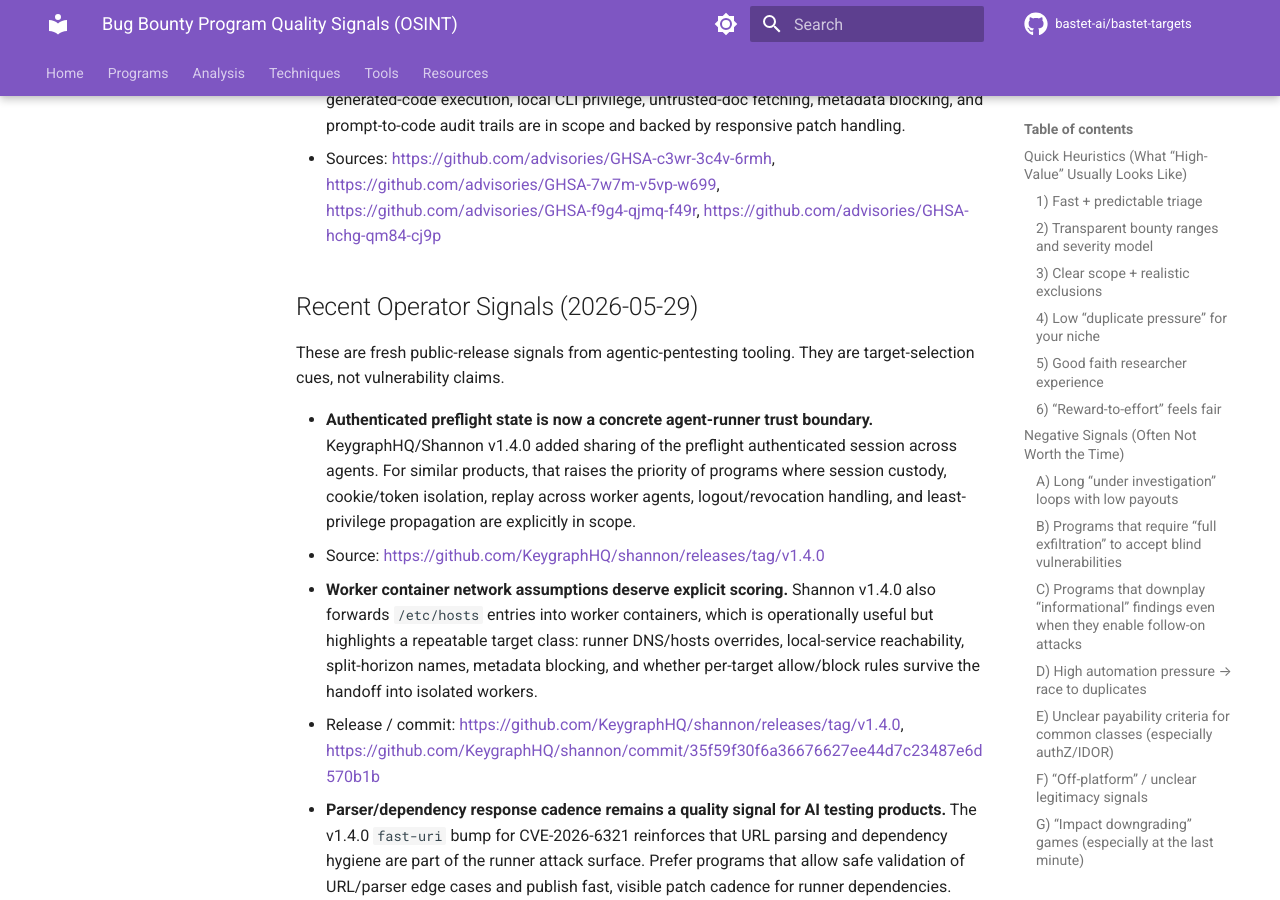
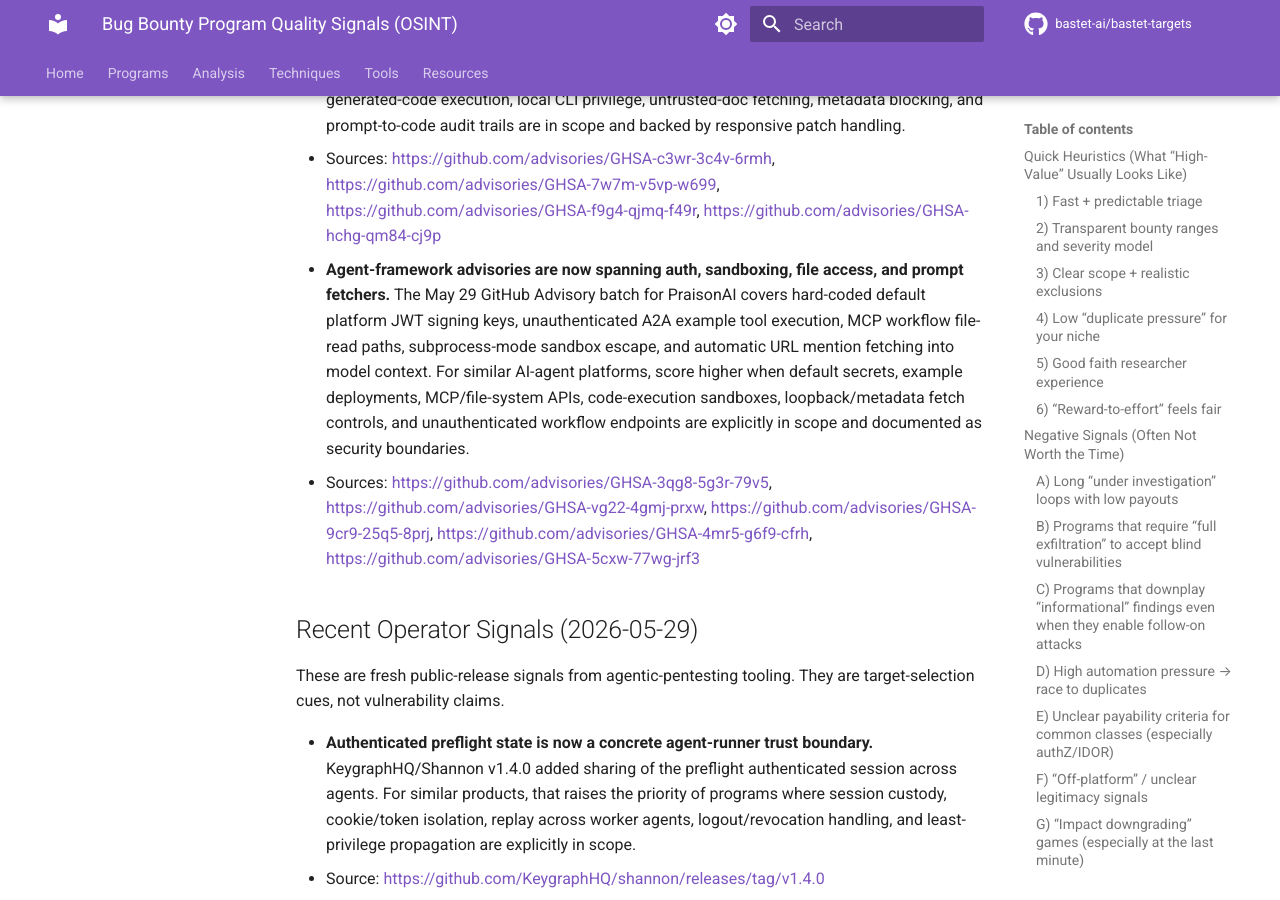
Before and after one commit to bastet-ai/bastet-targets, an MkDocs documentation site: the page built from docs/programs/program-quality-signals.md, in a window 1280 px wide and 900 px high, scrolled down 5250 px. Built offline with MkDocs 1.6.1 and Material for MkDocs 9.7.7, drawn with Linux system fonts in a browser that asks for light colours; comment, search, counter and statistics services are not loaded.

Commit message:
Add PraisonAI agent-platform target signals

```diff
--- a/docs/programs/program-quality-signals.md
+++ b/docs/programs/program-quality-signals.md
@@ -129,6 +129,8 @@
   - Source: https://github.com/KeygraphHQ/shannon/issues/339
 - **AI developer-agent advisories now map to ordinary local trust seams.** A May 31 GitHub Advisory batch for Aider 0.86.3 describes pre-commit hook bypass, architect-mode code injection, generated SQL injection, and an API-doc metadata-endpoint SSRF claim. For similar coding-agent/agentic-devtool programs, score higher when repository hooks, generated-code execution, local CLI privilege, untrusted-doc fetching, metadata blocking, and prompt-to-code audit trails are in scope and backed by responsive patch handling.
   - Sources: https://github.com/advisories/GHSA-c3wr-3c4v-6rmh, https://github.com/advisories/GHSA-7w7m-v5vp-w699, https://github.com/advisories/GHSA-f9g4-qjmq-f49r, https://github.com/advisories/GHSA-hchg-qm84-cj9p
+- **Agent-framework advisories are now spanning auth, sandboxing, file access, and prompt fetchers.** The May 29 GitHub Advisory batch for PraisonAI covers hard-coded default platform JWT signing keys, unauthenticated A2A example tool execution, MCP workflow file-read paths, subprocess-mode sandbox escape, and automatic URL mention fetching into model context. For similar AI-agent platforms, score higher when default secrets, example deployments, MCP/file-system APIs, code-execution sandboxes, loopback/metadata fetch controls, and unauthenticated workflow endpoints are explicitly in scope and documented as security boundaries.
+  - Sources: https://github.com/advisories/GHSA-3qg8-5g3r-79v5, https://github.com/advisories/GHSA-vg22-4gmj-prxw, https://github.com/advisories/GHSA-9cr9-25q5-8prj, https://github.com/advisories/GHSA-4mr5-g6f9-cfrh, https://github.com/advisories/GHSA-5cxw-77wg-jrf3
 
 ## Recent Operator Signals (2026-05-29)
 
```
Also changed, not shown: docs/program-quality-signals.md (+1 -0 lines), docs/programs/high-value.md (+1 -0 lines), docs/resources/program-quality-signals.md (+1 -0 lines).
